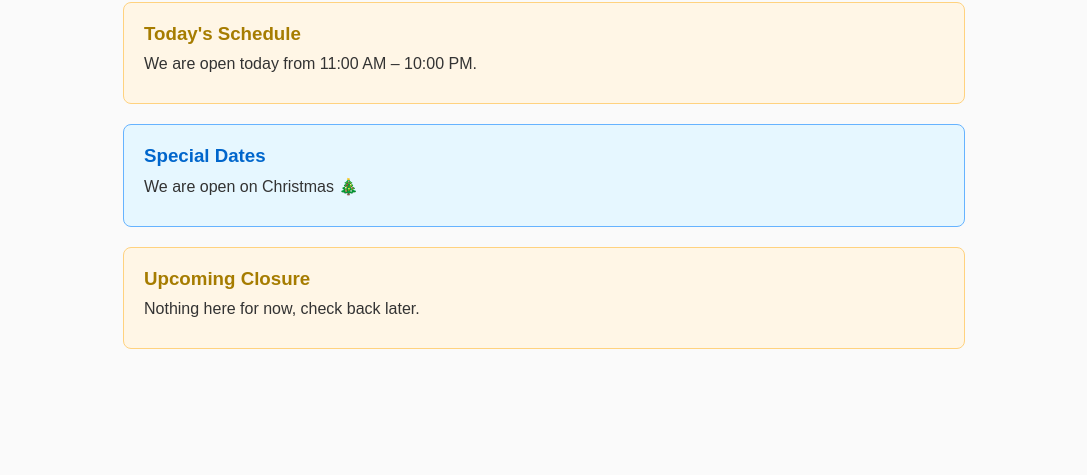
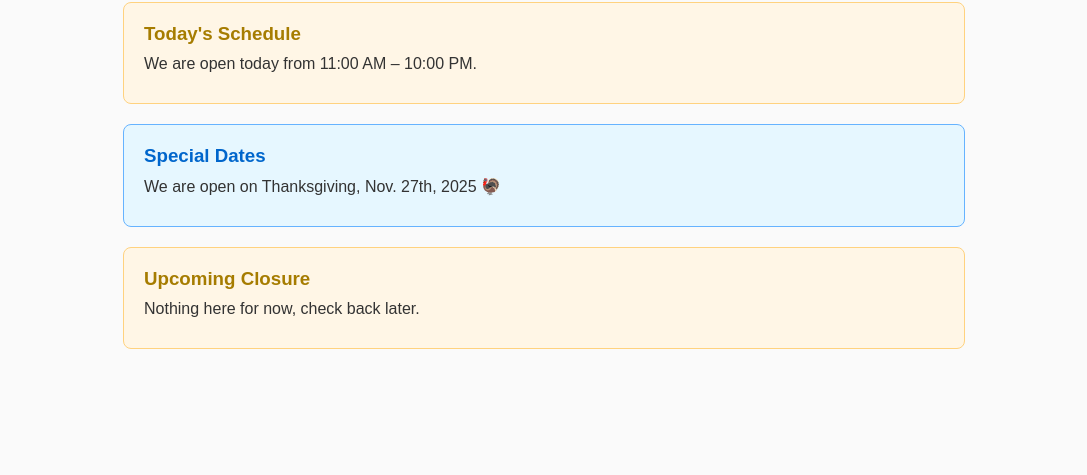
Before and after one commit to MountOliveChineseRestaurant/MountOliveChineseResturant, a plain HTML site: page index.html in a window 1280 px wide. Shown: the part 834-1309 px from the top of the page, without its empty margins (96-1183 px from the left). Drawn offline with Linux system fonts and the light colour scheme.

Commit message:
Update index.html

```diff
--- a/index.html
+++ b/index.html
@@ -295,8 +295,8 @@
                 contactHeading: "Contact Us",
                 todayScheduleTitle: "Today's Schedule",
                 closureTitle: "Upcoming Closure",
+                closureMessage: "Nothing here for now, check back later.",
                 specialDatesTitle: "Special Dates",
-                specialDatesMessage: "We are open on Christmas 🎄",
                 translateBtn: "Traducir al Español"
             },
             es: {
@@ -309,8 +309,8 @@
                 contactHeading: "Contáctenos",
                 todayScheduleTitle: "Horario de Hoy",
                 closureTitle: "Cierre Próximo",
+                closureMessage: "No hay cierres próximos, vuelve más tarde.",
                 specialDatesTitle: "Fechas Especiales",
-                specialDatesMessage: "Nosotras estamos abiertas en navidad 🎄",
                 translateBtn: "Translate to English"
             }
         };
@@ -330,8 +330,8 @@
             document.getElementById("contact-heading").textContent = translations[lang].contactHeading;
             document.getElementById("announcement-title-1").textContent = translations[lang].todayScheduleTitle;
             document.getElementById("closure-title").textContent = translations[lang].closureTitle;
+            document.getElementById("closure-message").textContent = translations[lang].closureMessage;
             document.getElementById("special-dates-title").textContent = translations[lang].specialDatesTitle;
-            document.getElementById("special-dates-message").textContent = translations[lang].specialDatesMessage;
             document.getElementById("translate-btn").textContent = translations[lang].translateBtn;
 
             const todaySchedule = getTodaySchedule();
@@ -351,11 +351,17 @@
                     "https://raw.githubusercontent.com/MountOliveChineseResturant/MountOliveChineseResturant/main/Spanish%20ver%20menu%20part%201.png";
                 document.getElementById("menu-image-2").src =
                     "https://raw.githubusercontent.com/MountOliveChineseResturant/MountOliveChineseResturant/main/Spanish%20ver%20menu%20part%202.png";
+
+                document.getElementById("special-dates-message").textContent =
+                    "Estaremos abiertos el Día de Acción de Gracias, 27 de noviembre de 2025 🦃";
             } else {
                 document.getElementById("menu-image-1").src =
                     "https://raw.githubusercontent.com/MountOliveChineseResturant/MountOliveChineseResturant/main/English%20ver%20menu%20part%201.png";
                 document.getElementById("menu-image-2").src =
                     "https://raw.githubusercontent.com/MountOliveChineseResturant/MountOliveChineseResturant/main/English%20ver%20menu%20part%202.png";
+
+                document.getElementById("special-dates-message").textContent =
+                    "We are open on Thanksgiving, Nov. 27th, 2025 🦃";
             }
         }
 
```
